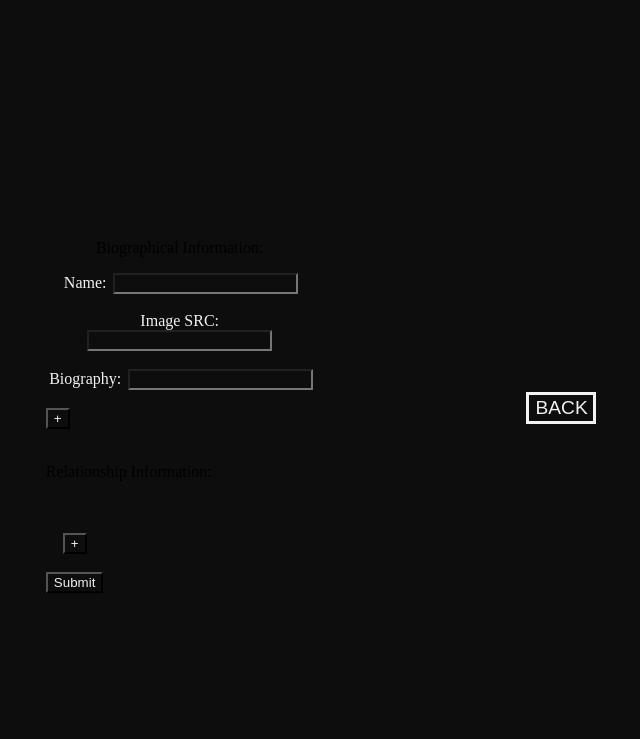
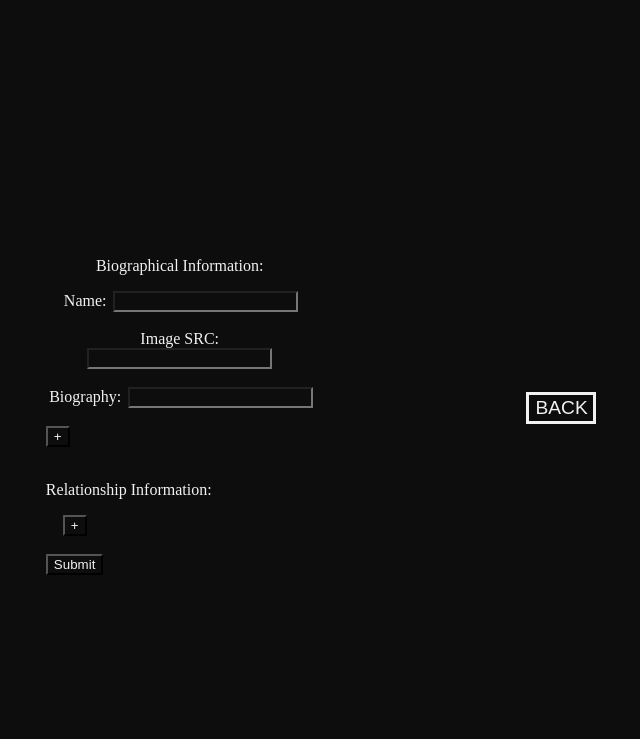
Before and after one commit to metajarra/Sample-Site-2, a Flask app: page /makepost in a window 1280 px wide. Shown: the top 739 px of the page, without its empty margins (319-959 px from the left). Run offline with Flask 2, Linux system fonts and the light colour scheme.

Commit message:
Update makepost.html

```diff
--- a/templates/makepost.html
+++ b/templates/makepost.html
@@ -3,6 +3,10 @@
 <style>
     body {
         background-color: rgb(13, 13, 13);
+    }
+
+    p {
+        color:rgb(242, 242, 242);
     }
 
     .center-screen {
@@ -89,7 +93,6 @@
         <div id="relationshipdiv">
             <p>Relationship Information:</p>
         </div>
-        <br><br>
 
         <input type="button" onclick="newRel()" value="+">
         <br><br>
```
